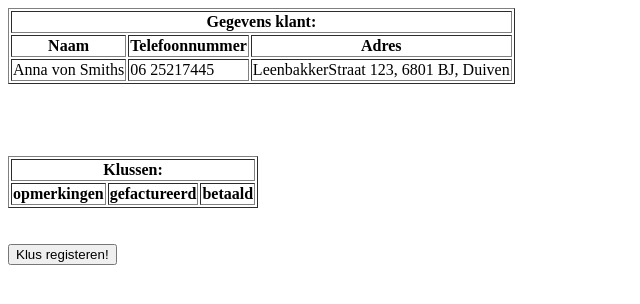
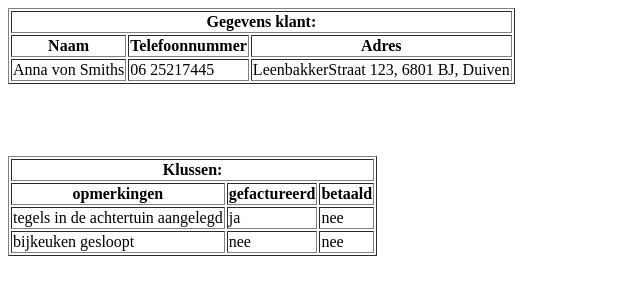
Before and after one commit to JayvanoHendriks/Workshop-Klusjesman, a PHP site: page /KlantDetailPagina.php?id=1 in a window 1280 px wide. Shown: the top 304 px of the page, without its empty margins (0-640 px from the left). Run offline with PHP 8.4, Linux system fonts and the light colour scheme; data comes from the database, SQL or seed files in the repository; lists and menus that the app fills with data are empty.

Commit message:
Features (#29)
* aanpassingen klus

* geen dubbele link

* hardcode html

```diff
--- a/assets/PHP/Public/KlantDetailPagina.php
+++ b/assets/PHP/Public/KlantDetailPagina.php
@@ -29,11 +29,21 @@ $klant = $Klanten->getCustomerDetails($_GET["id"])[0];
         <th>gefactureerd</th>
         <th>betaald</th>
     </tr>
+    <tr>
+        <td>tegels in de achtertuin aangelegd</td>
+        <td>ja</td>
+        <td>nee</td>
+    </tr>
+    <tr>
+        <td>bijkeuken gesloopt</td>
+        <td>nee</td>
+        <td>nee</td>
+    </tr>
 </table>
 <br><br>
-<form method="POST">
+<!-- <form method="POST">
     <input type="submit" value="Klus registeren!" name="nieuweKlus">
-</form>
+</form> -->
 <?php
 if (isset($_POST['nieuweKlus'])){
     header ("Location: NieuweKlus.php");
```
